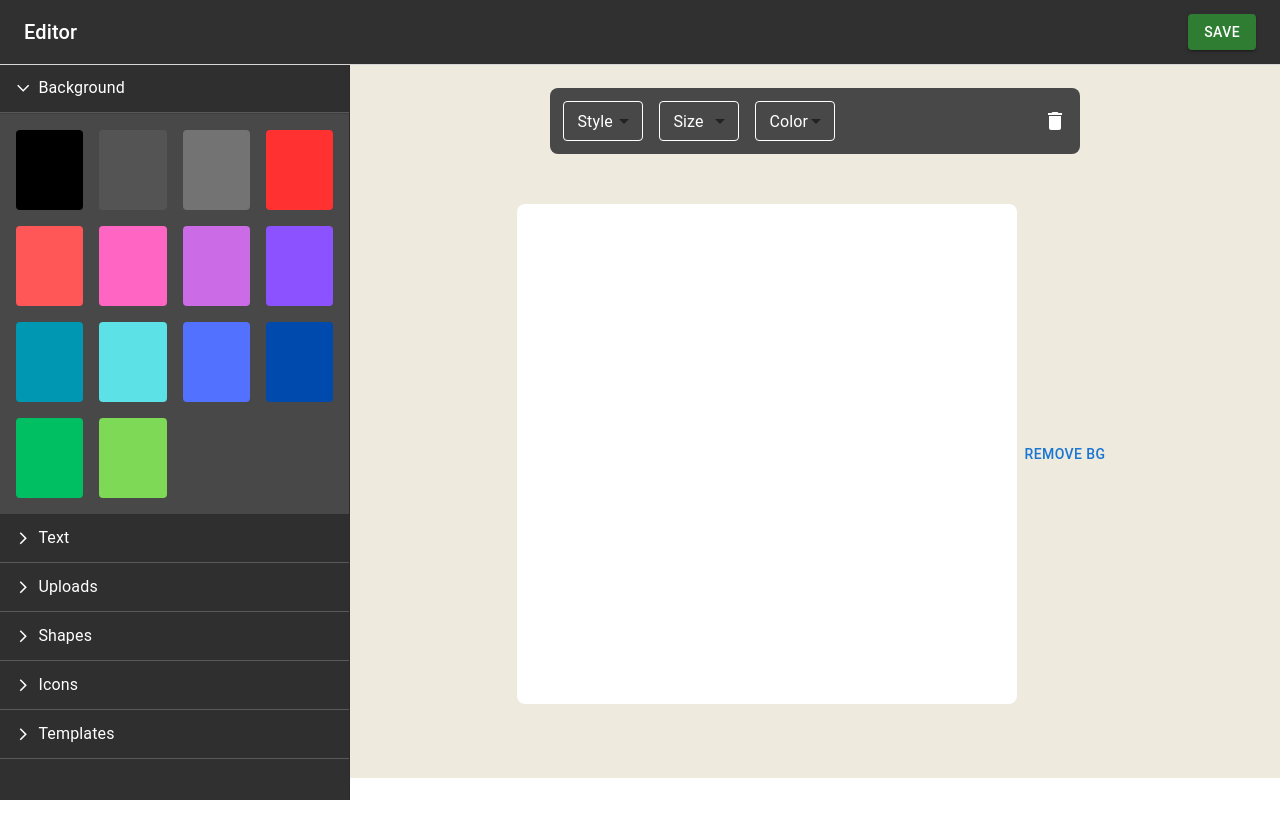
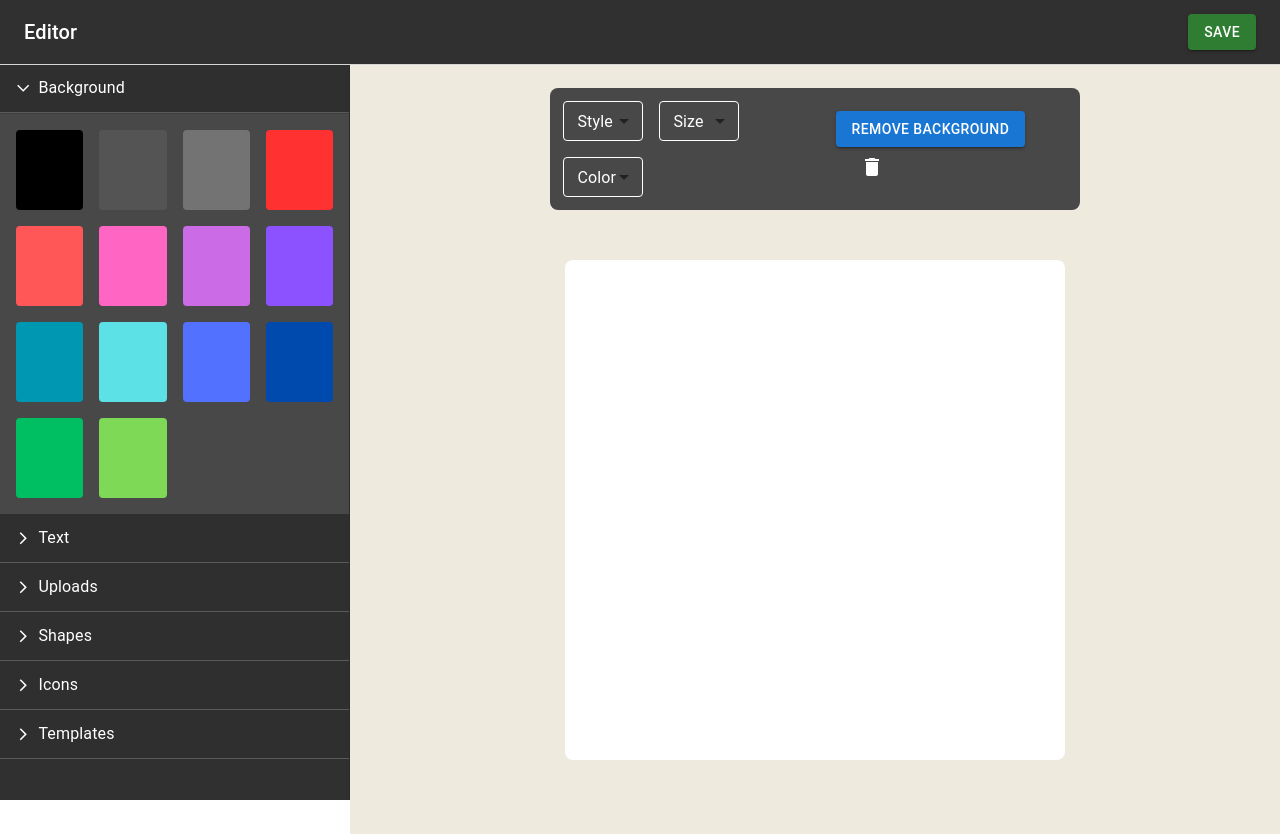
Before and after one commit to MrityunjayNPandey/adcreator, a React (Create React App) app: page /editor in a window 1280 px wide. Before the commit the page ends 800 px from the top, so only its background shows below. Built offline with nearby package versions, Linux system fonts and the light colour scheme; a web font is replaced by a local one.

Commit message:
zIndex bug fixed

```diff
--- a/src/Components/Canvas.js
+++ b/src/Components/Canvas.js
@@ -142,11 +142,6 @@ const Canvas = ({
   };
 
   const handleShapeTransform = (event, id) => {};
-
-  const handleRemoveBackground = (id) => {
-    const imageFromCanvas = images.find((img) => img.id === id);
-    console.log(imageFromCanvas);
-  };
 
   const handleTextClick = (id, item) => {
     setStyle(item.fontStyle);
@@ -327,9 +322,6 @@ const Canvas = ({
           </React.Fragment>
         ))}
       </Box>
-      <Button onClick={() => handleRemoveBackground(selectedObjId)}>
-        remove bg
-      </Button>
     </Container>
   );
 };
--- a/src/Components/EditToolbar.js
+++ b/src/Components/EditToolbar.js
@@ -1,5 +1,6 @@
 import {
   Box,
+  Button,
   FormControl,
   IconButton,
   InputLabel,
@@ -9,6 +10,7 @@ import {
 import React, { memo } from "react";
 import DeleteIcon from "@mui/icons-material/Delete";
 import { textStyles } from "../Utils/Constants";
+import axios from "axios";
 
 const EditToolbar = ({
   selectedId,
@@ -22,6 +24,7 @@ const EditToolbar = ({
   selectedObjId,
   setImages,
   setShapes,
+  images,
 }) => {
   const handleStyleChange = (event) => {
     setStyle(event.target.value);
@@ -83,6 +86,12 @@ const EditToolbar = ({
         prevShapes.filter((shape) => shape.id !== selectedObjId)
       );
     }
+  };
+
+  const handleRemoveBackground = async () => {
+    const image = images.find((img) => img.id === selectedObjId);
+    const dataUri = image.src;
+    console.log(dataUri);
   };
 
   return (
@@ -170,8 +179,11 @@ const EditToolbar = ({
         </FormControl>
       </Box>
       <Box>
+        <Button variant="contained" onClick={handleRemoveBackground}>
+          Remove Background
+        </Button>
         <IconButton onClick={handleDeleteItem}>
-          <DeleteIcon sx={{ color: "#fff" }} />
+          <DeleteIcon sx={{ color: "#fff", ml: 2 }} />
         </IconButton>
       </Box>
     </Box>
--- a/src/Components/MenuBar.js
+++ b/src/Components/MenuBar.js
@@ -124,6 +124,7 @@ function MenuBar({
         x: pos,
         y: pos,
       };
+      htmlImage.classList.add("canvas-image");
       setImages((prev) => [...prev, updatedImage]);
     };
     htmlImage.src = src;
--- a/src/Pages/AdvancePanel.js
+++ b/src/Pages/AdvancePanel.js
@@ -46,6 +46,7 @@ export default function AdvancePanel() {
           x: 0,
           y: 0,
         };
+        htmlImage.classList.add("canvas-image");
         setImages((prev) => [...prev, updatedImage]);
       };
       htmlImage.src = image.src;
@@ -135,6 +136,7 @@ export default function AdvancePanel() {
           selectedObjId={selectedObjId}
           setImages={setImages}
           setShapes={setShapes}
+          images={images}
         />
         <Canvas
           background={background}
```
